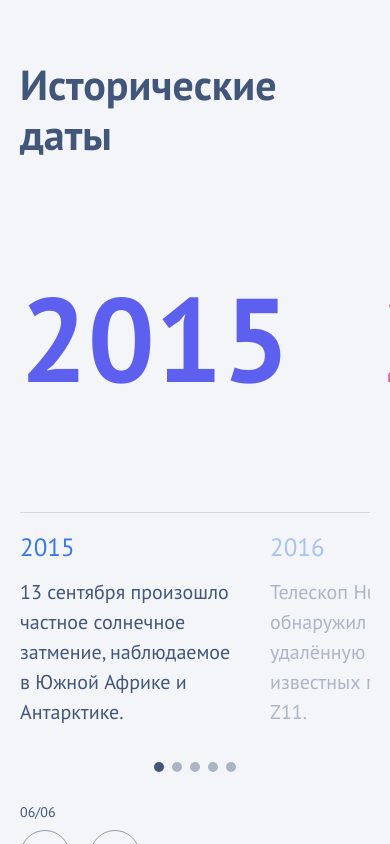
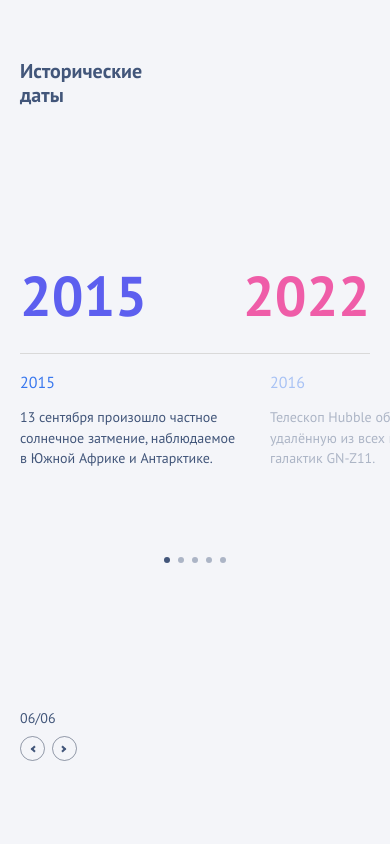
Before and after one commit to MustafaProger/onlyteam_test, a React app: page / in a window 390 px wide. Built offline with nearby package versions, Linux system fonts and the light colour scheme.

Commit message:
style: выполнена адаптация вплоть до 320px

```diff
--- a/src/components/TimelineContainer.tsx
+++ b/src/components/TimelineContainer.tsx
@@ -43,6 +43,7 @@ const Container = styled.div`
 	}
 
 	@media (max-width: 768px) {
+		min-height: 500px;
 		border: none;
 		padding: 20px;
 
--- a/src/components/TimelineEvents.tsx
+++ b/src/components/TimelineEvents.tsx
@@ -15,18 +15,18 @@ import "swiper/css/pagination";
 import { Navigation, Pagination } from "swiper/modules";
 
 const EventsContainer = styled.div`
-	margin: 0px 160px 0px 0px;
 	position: relative;
 	top: 42%;
 	left: 80px;
+	margin: 0px 160px 0px 0px;
 
 	@media (max-width: 1440px) {
 		top: 47%;
 	}
 
 	@media (max-width: 768px) {
+		top: 22%;
 		left: 0;
-		top: 35%;
 		margin: 0;
 
 		&::before {
@@ -39,7 +39,12 @@ const EventsContainer = styled.div`
 			background-color: #d9d9d9;
 		}
 	}
-
+	@media (max-width: 425px) {
+		.swiper-pagination-bullet {
+			width: 6px;
+			height: 6px;
+		}
+	}
 `;
 
 const EventContainer = styled.div`
@@ -52,12 +57,20 @@ const EventYear = styled.h4`
 	line-height: 120%;
 	font-size: 25px;
 	color: rgba(56, 119, 238, 1);
+	@media (max-width: 768px) {
+		font-size: 16px;
+	}
 `;
 
 const EventDescr = styled.p`
 	line-height: 30px;
 	font-size: 20px;
 	color: rgba(66, 86, 122, 1);
+
+	@media (max-width: 425px) {
+		font-size: 14px;
+		line-height: 145%;
+	}
 `;
 
 const FadeWrapper = styled.div<{ $visible: boolean }>`
@@ -168,6 +181,14 @@ const TimelineEvents = ({
 									clickable: true,
 								},
 							},
+							0: {
+								slidesPerView: 1,
+								spaceBetween: 0,
+								navigation: false,
+								pagination: {
+									clickable: true,
+								},
+							},
 						}}
 						modules={[Navigation, Pagination]}
 						className='mySwiper'>
--- a/src/components/TimelineNavigator.tsx
+++ b/src/components/TimelineNavigator.tsx
@@ -18,14 +18,10 @@ const TimelineNavigatorContainer = styled.div`
 	}
 
 	@media (max-width: 768px) {
-		top: 80%;
+		top: 75%;
 		padding-bottom: 13.3px;
 		margin-left: 0px;
 		gap: 10px;
-
-		.navigator-right {
-			left: 40%;
-		}
 	}
 `;
 
@@ -84,6 +80,29 @@ const NavigatorContainer = styled.div`
 	.navigator-right span {
 		transform: translate(-75%, -50%) rotate(135deg);
 	}
+
+	@media (max-width: 768px) {
+		.navigator-right {
+			left: 40%;
+		}
+	}
+
+	@media (max-width: 425px) {
+		.navigator-right {
+			left: calc(15% + 8.5px);
+		}
+
+		.navigator {
+			width: 25px;
+			height: 25px;
+		}
+
+		.navigator span {
+			width: 5px;
+			height: 5px;
+
+		}
+	}
 `;
 
 const TimelineNavigator = ({
@@ -123,10 +142,8 @@ function mapDispatchToProps(
 	dispatch: Dispatch<AppAction>
 ): Pick<NavigatorProps, "goToNextDot" | "goToPreviousDot"> {
 	return {
-		goToPreviousDot: () =>
-			dispatch({ type: "GO_TO_PREVIOUS_DOT" }),
-		goToNextDot: () =>
-			dispatch({ type: "GO_TO_NEXT_DOT" }),
+		goToPreviousDot: () => dispatch({ type: "GO_TO_PREVIOUS_DOT" }),
+		goToNextDot: () => dispatch({ type: "GO_TO_NEXT_DOT" }),
 	};
 }
 
--- a/src/components/TimelineTitle.tsx
+++ b/src/components/TimelineTitle.tsx
@@ -7,7 +7,7 @@ const TitleContaner = styled.div`
 	padding-top: 170px;
 
 	@media (max-width: 1440px) {
-		padding-top: 40px;
+		padding-top: 39px;
 
 		.title__item {
 			font-size: 42px;
@@ -28,8 +28,18 @@ const TitleContaner = styled.div`
 	@media (max-width: 768px) {
 		border: none;
 
+		.title__item {
+			font-size: 36px;
+		}
+
 		.title__line {
 			display: none;
+		}
+	}
+
+	@media (max-width: 425px) {
+		.title__item {
+			font-size: 20px;
 		}
 	}
 `;
--- a/src/components/TimelineYears.tsx
+++ b/src/components/TimelineYears.tsx
@@ -17,8 +17,13 @@ const YearsContainer = styled.div`
 		top: 40%;
 	}
 
-	@media (max-width: 768px) {
+	@media (max-width: 425px) {
 		width: calc(100% - 40px);
+		gap: 0;
+	}
+
+	@media (max-width: 425px) {
+		top: 35%;
 	}
 `;
 
@@ -41,6 +46,14 @@ const YearsItem = styled.h2`
 
 	@media (max-width: 1024px) {
 		font-size: 119px;
+	}
+
+	@media (max-width: 768px) {
+		font-size: 70px;
+	}
+
+	@media (max-width: 425px) {
+		font-size: 56px;
 	}
 `;
 
--- a/src/index.scss
+++ b/src/index.scss
@@ -73,7 +73,6 @@
 	height: 10px;
 	background: rgba(66, 86, 122, 0.4);
 	border-radius: 50%;
-	margin: 0 5px;
 	opacity: 1;
 }
 
@@ -89,8 +88,8 @@
 
 	.swiper-pagination {
 		display: block;
-		position: static;
-		bottom: 0px;
+		position: absolute;
+		bottom: -67.5% !important;
 		left: 0;
 		right: 0;
 		margin: 0 auto;
@@ -100,4 +99,8 @@
 	.swiper-slide-next {
 		opacity: 0.4;
 	}
+
+	.mySwiper {
+		overflow: visible;
+	}
 }
```
